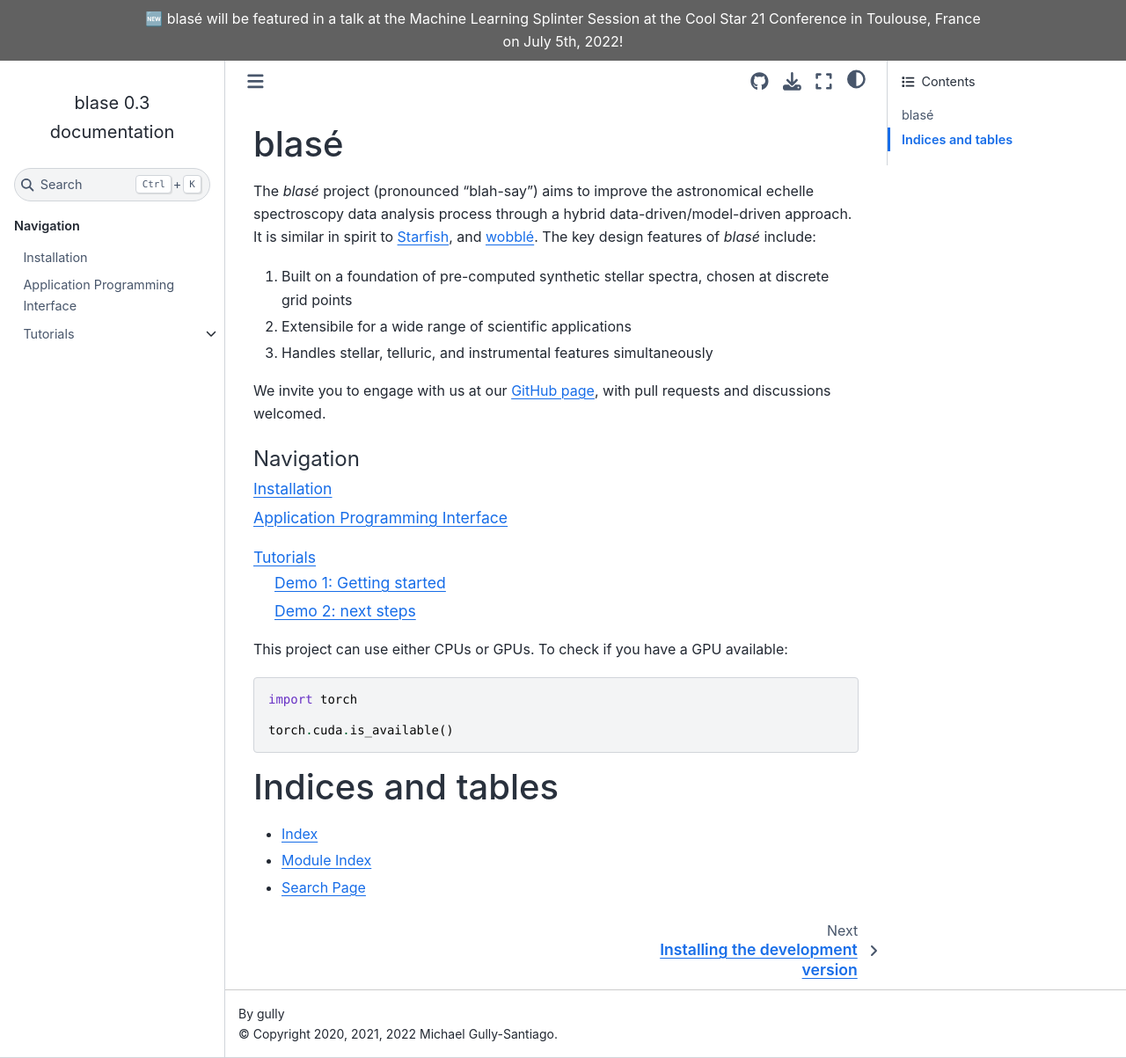
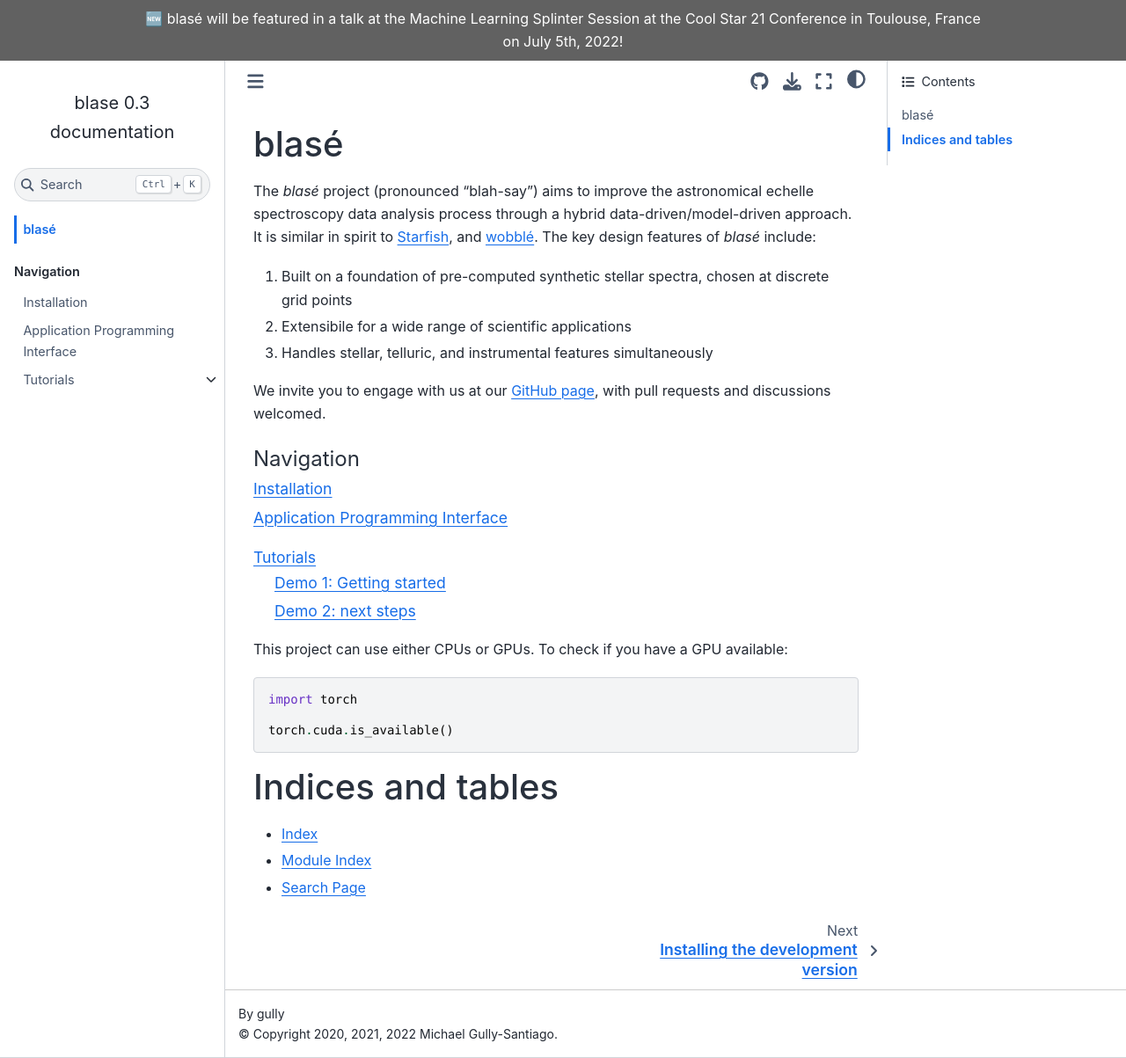
Before and after one commit to gully/blase, a Sphinx documentation site: the page built from docs/index.rst, in a window 1280 px wide and 1203 px high. Shown: the whole window at 88% size. Built offline with Sphinx 7.4.7 and the Sphinx Book theme 1.1.4, drawn with Linux system fonts in a browser that asks for light colours.

Commit message:
Add the home page to the navigation sidebar

```diff
--- a/docs/conf.py
+++ b/docs/conf.py
@@ -77,5 +77,6 @@ html_theme_options = {
     "repository_url": "https://github.com/gully/blase",
     "use_repository_button": True,
     "repository_branch": "main",
+    "home_page_in_toc": True,
     "announcement": "🆕 blasé will be featured in a talk at the Machine Learning Splinter Session at the Cool Star 21 Conference in Toulouse, France on July 5th, 2022!",
 }
```
